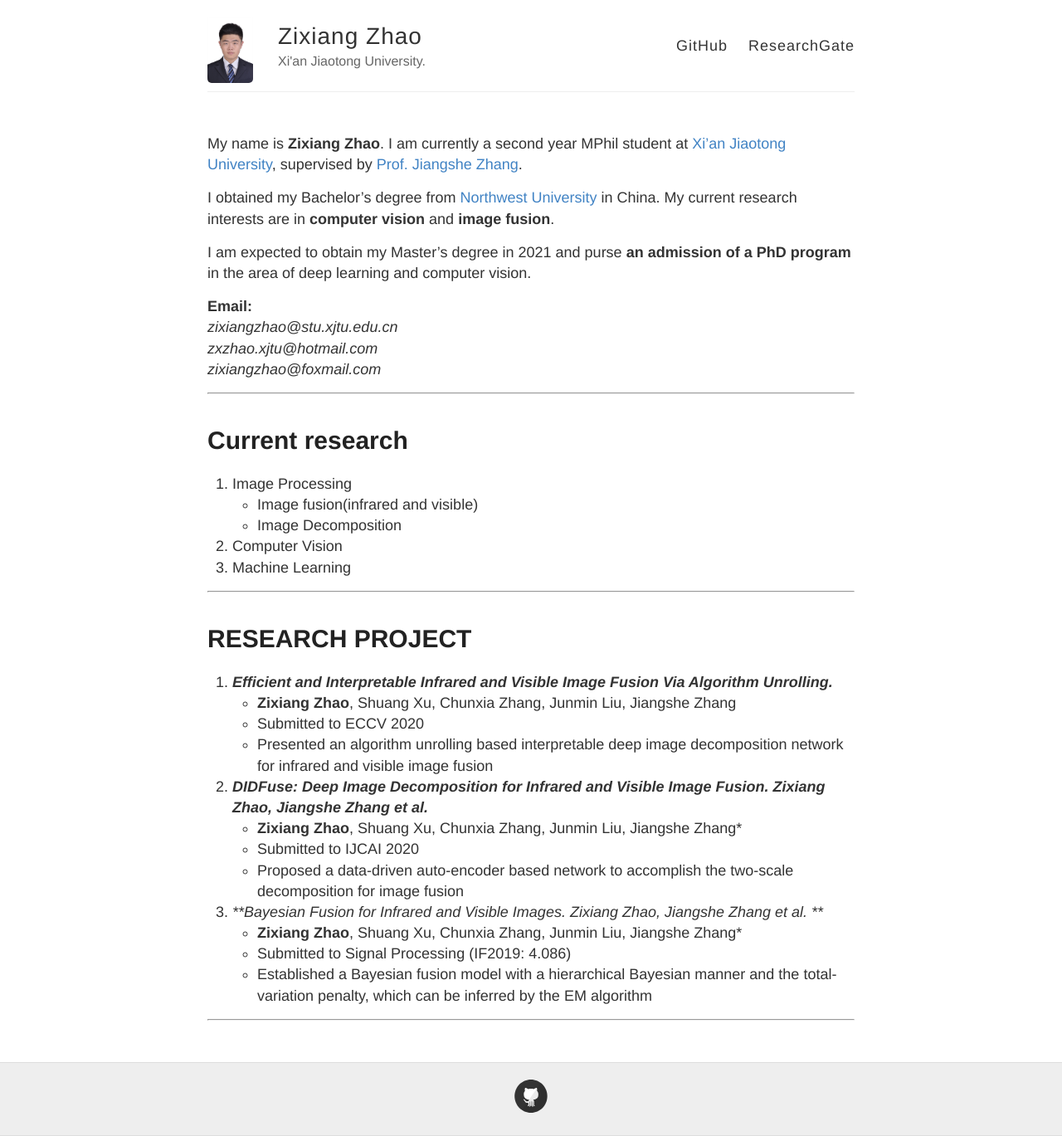
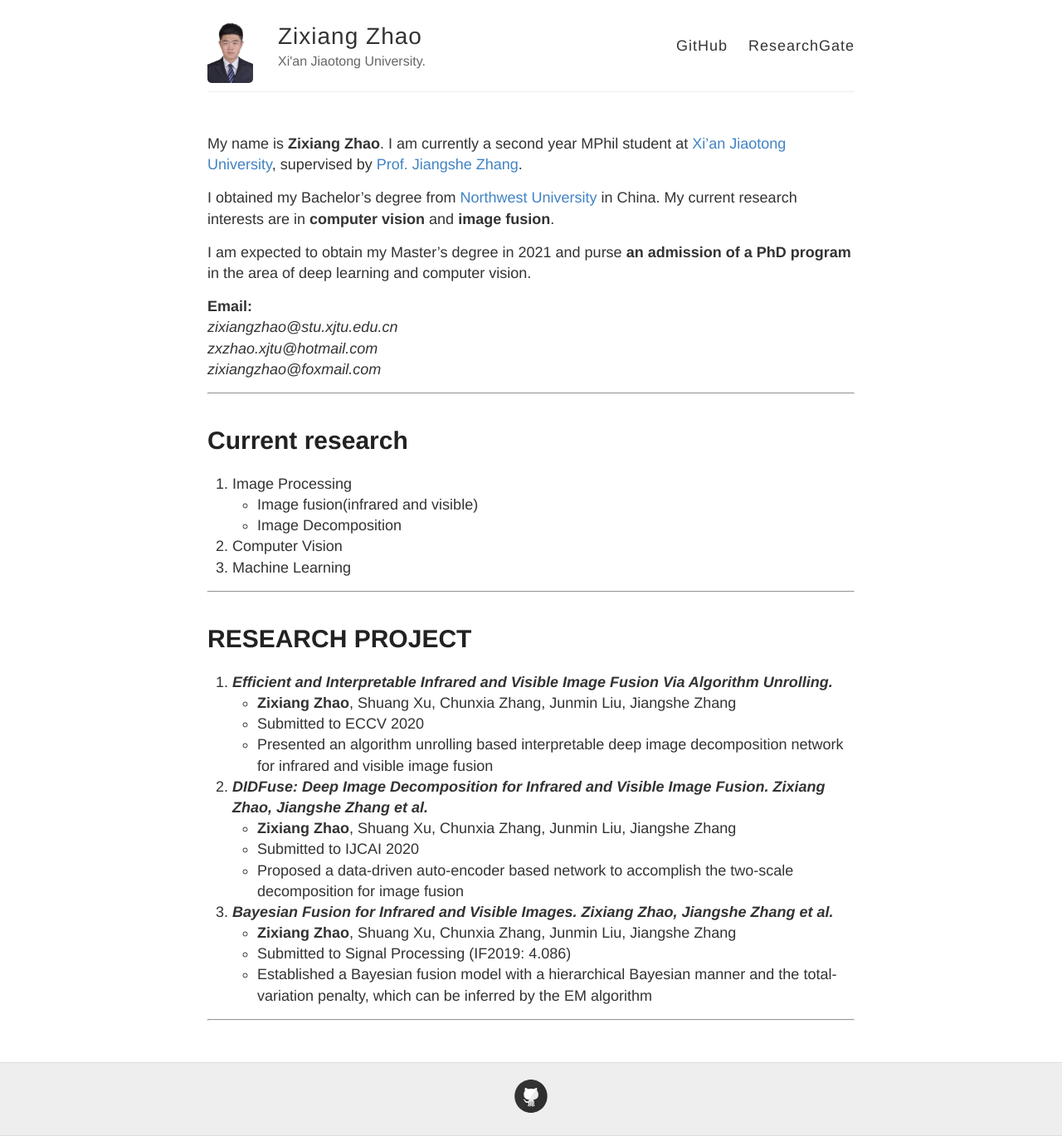
Before and after one commit to Zhaozixiang1228/Zhaozixiang1228.github.io, a Jekyll site: the page built from index.md, in a window 1280 px wide. Shown: the whole page at 83% size. Built offline with Jekyll 4.4.1, drawn with Linux system fonts in a browser that asks for light colours; our own code applies the rules of GitHub Pages for plain Markdown files.

```diff
--- a/index.md
+++ b/index.md
@@ -29,13 +29,13 @@ I am expected to obtain my Master's degree in 2021 and purse **an admission of a
 
 
 2. ***DIDFuse: Deep Image Decomposition for Infrared and Visible Image Fusion. Zixiang Zhao, Jiangshe Zhang et al.***
-* **Zixiang Zhao**, Shuang Xu, Chunxia Zhang, Junmin Liu, Jiangshe Zhang*
+* **Zixiang Zhao**, Shuang Xu, Chunxia Zhang, Junmin Liu, Jiangshe Zhang
 * Submitted to IJCAI 2020
 * Proposed a data-driven auto-encoder based network to accomplish the two-scale decomposition for image fusion
 
 
-3. ***Bayesian Fusion for Infrared and Visible Images. Zixiang Zhao, Jiangshe Zhang et al. ***
-* **Zixiang Zhao**, Shuang Xu, Chunxia Zhang, Junmin Liu, Jiangshe Zhang*
+3. ***Bayesian Fusion for Infrared and Visible Images. Zixiang Zhao, Jiangshe Zhang et al.***
+* **Zixiang Zhao**, Shuang Xu, Chunxia Zhang, Junmin Liu, Jiangshe Zhang
 * Submitted to Signal Processing (IF2019: 4.086)
 * Established a Bayesian fusion model with a hierarchical Bayesian manner and the total-variation penalty, which can be inferred by the EM algorithm
 
```
